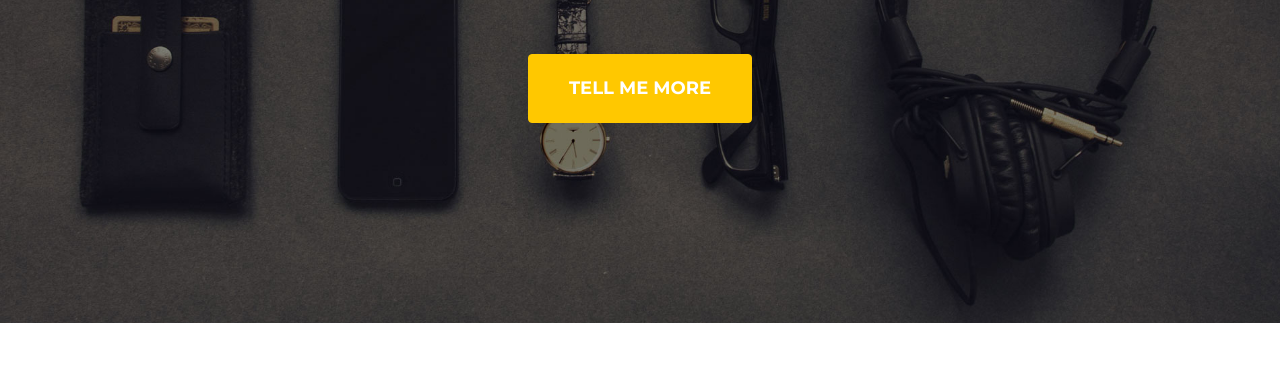
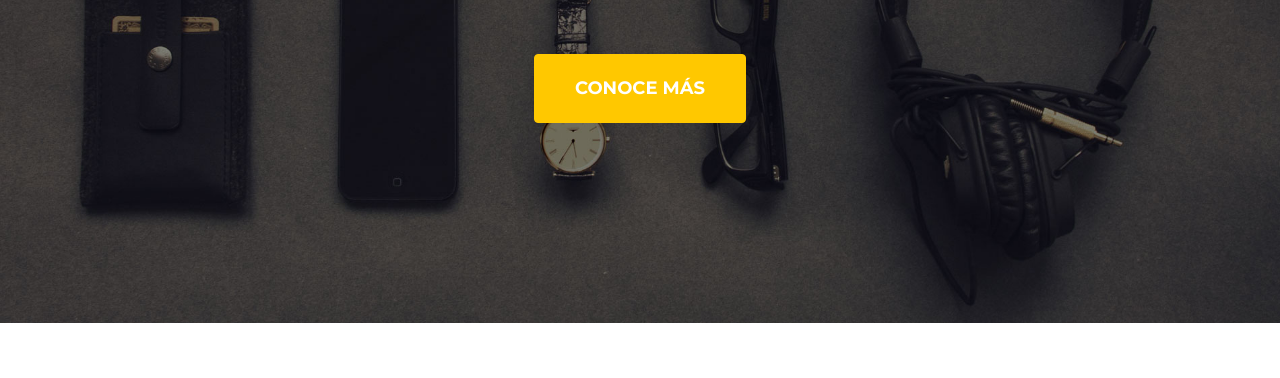
Before and after one commit to CristinaRincon/tym-asesores, a website: page src/pug/index.pug in a window 1280 px wide. Shown: the part 422-800 px from the top of the page. Drawn offline with nearby package versions, Linux system fonts and the light colour scheme; files that its build step writes are made by us from their sources; files whose address does not match are found by name.

Commit message:
Cambié botón de conoce más.

```diff
--- a/src/pug/index.pug
+++ b/src/pug/index.pug
@@ -50,7 +50,7 @@ html(lang='en')
             .container
                 .masthead-subheading ¡Hola, somos tym asesores!
                 .masthead-heading.text-uppercase It's Nice To Meet You
-                a.btn.btn-primary.btn-xl.text-uppercase(href='#services') Tell Me More
+                a.btn.btn-primary.btn-xl.text-uppercase(href='#services') Conoce más
 
         // Services
         section#services.page-section
```
Also changed, not shown: docs/index.html.
